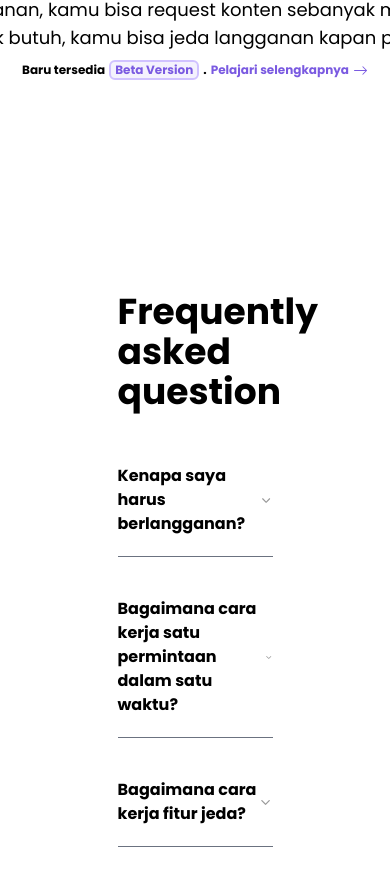
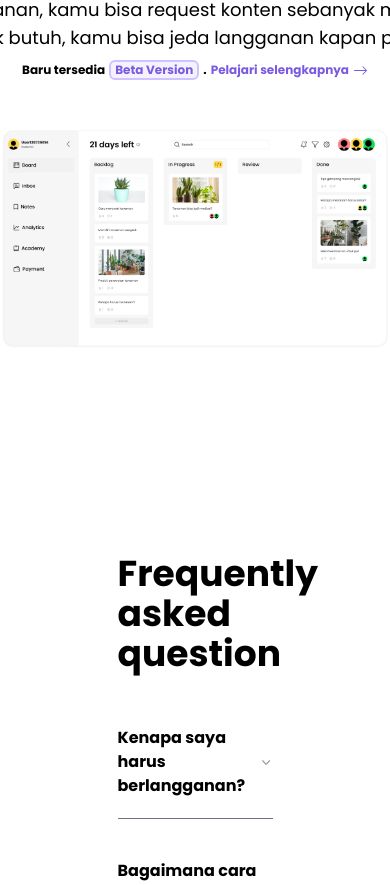
Before and after one commit to biillskiii/rakyfactory, a React (Vite) app: page / in a window 390 px wide. Shown: the part 5355-6240 px from the top of the page. Built offline with nearby package versions, Linux system fonts and the light colour scheme.

Commit message:
progress 90% (belum responsive)

```diff
--- a/src/pages/LandingPage.jsx
+++ b/src/pages/LandingPage.jsx
@@ -27,6 +27,7 @@ import Alvi from "../assets/alvi.png";
 import Cici from "../assets/cici.png";
 import Training from "../assets/training.png";
 import Faiz from "../assets/faiz.png";
+import Prototype from "../assets/prototype.png"
 import Card from "../components/Card";
 const LandingPage = () => {
   return (
@@ -360,6 +361,7 @@ const LandingPage = () => {
             <BsArrowRight size={15} className="text-P2 font-bold" />{" "}
           </button>
         </p>
+        <img src={Prototype} width={1000} className="mt-10" alt="" />
       </div>
       <div className="w-full bg-white py-32">
         <div className="w-6/12 rounded-xl mx-auto h-full">
```
Also changed, not shown: src/assets/prototype.png (added).
